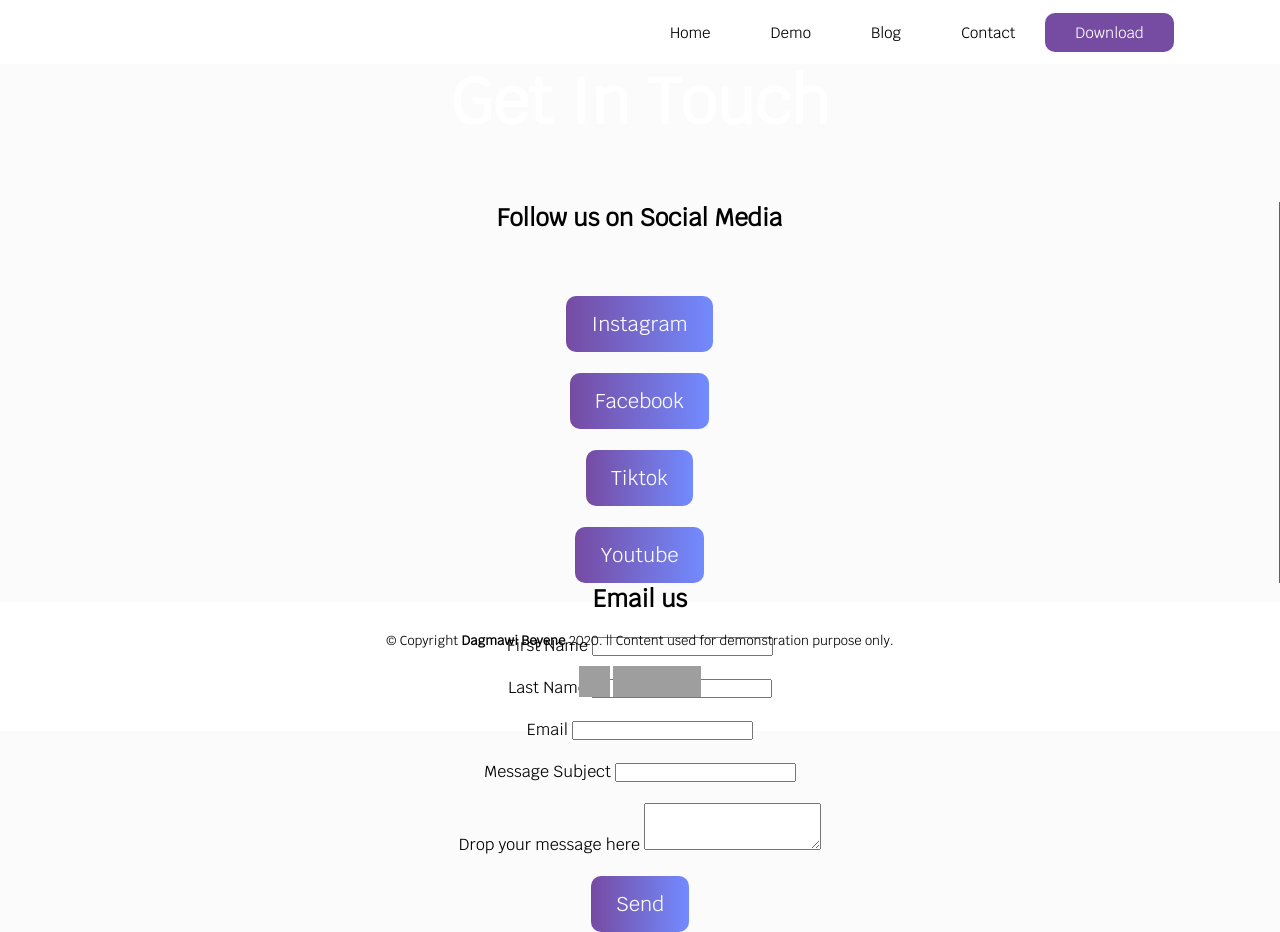
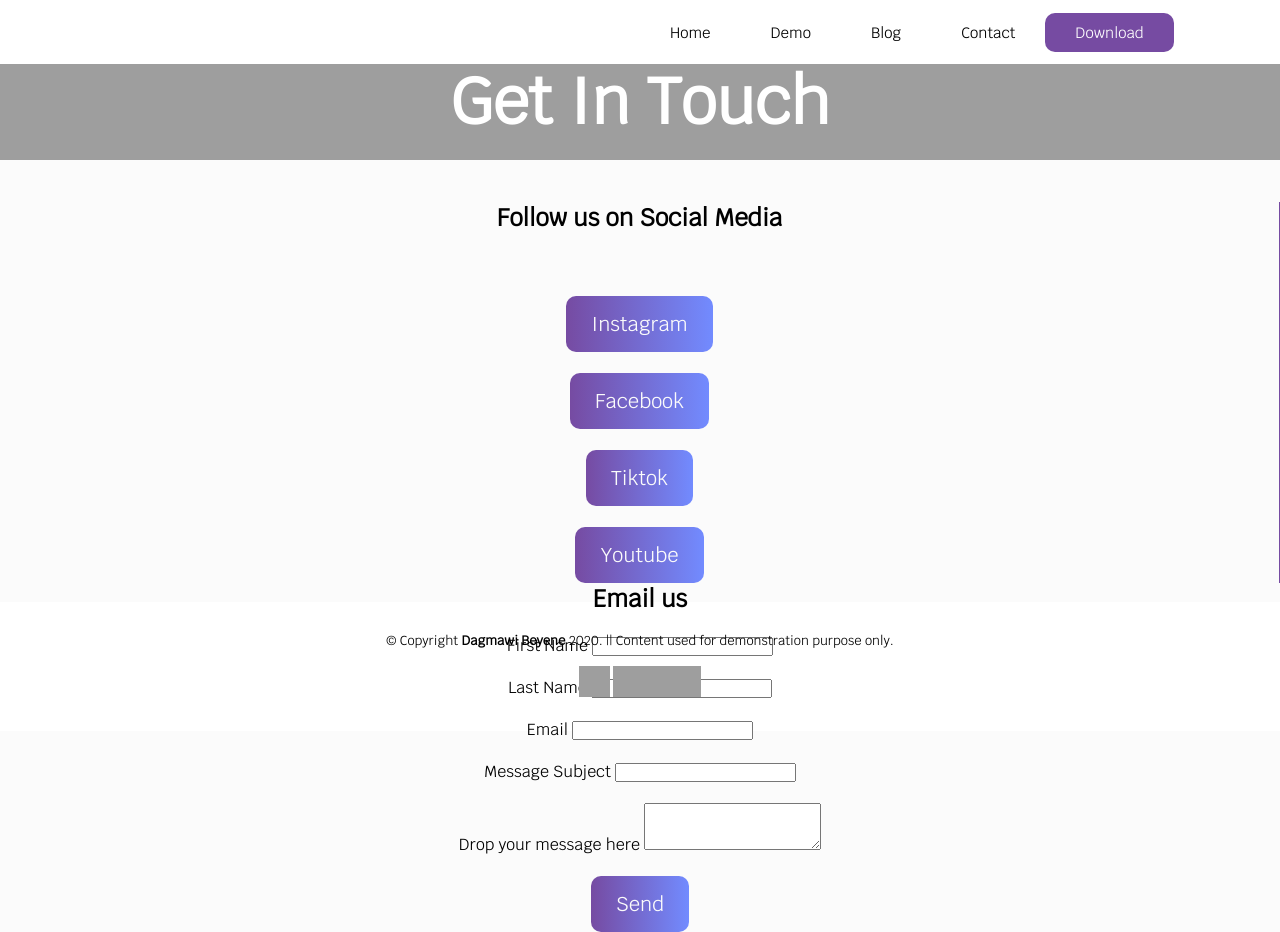
Before and after one commit to Dagmawi-Beyene/dreamer, a plain HTML site: page contact.html in a window 1280 px wide. Drawn offline with Linux system fonts and the light colour scheme; the site is published under a folder, as on GitHub Pages, so addresses that start at the root find nothing; grey boxes are pictures that could not be loaded.

Commit message:
update image file

```diff
--- a/contact.html
+++ b/contact.html
@@ -29,7 +29,7 @@
 
     <header class="contact-head"> <br/><br/>
         <h1>Get In Touch</h1>
-        <img src="/contact-bg.jpg" class="contact-bg" alt="header background">
+        <img src="contact-bg.jpg" class="contact-bg" alt="header background">
     </header><br/><br>
 
     <section class= "maincontact">
```
